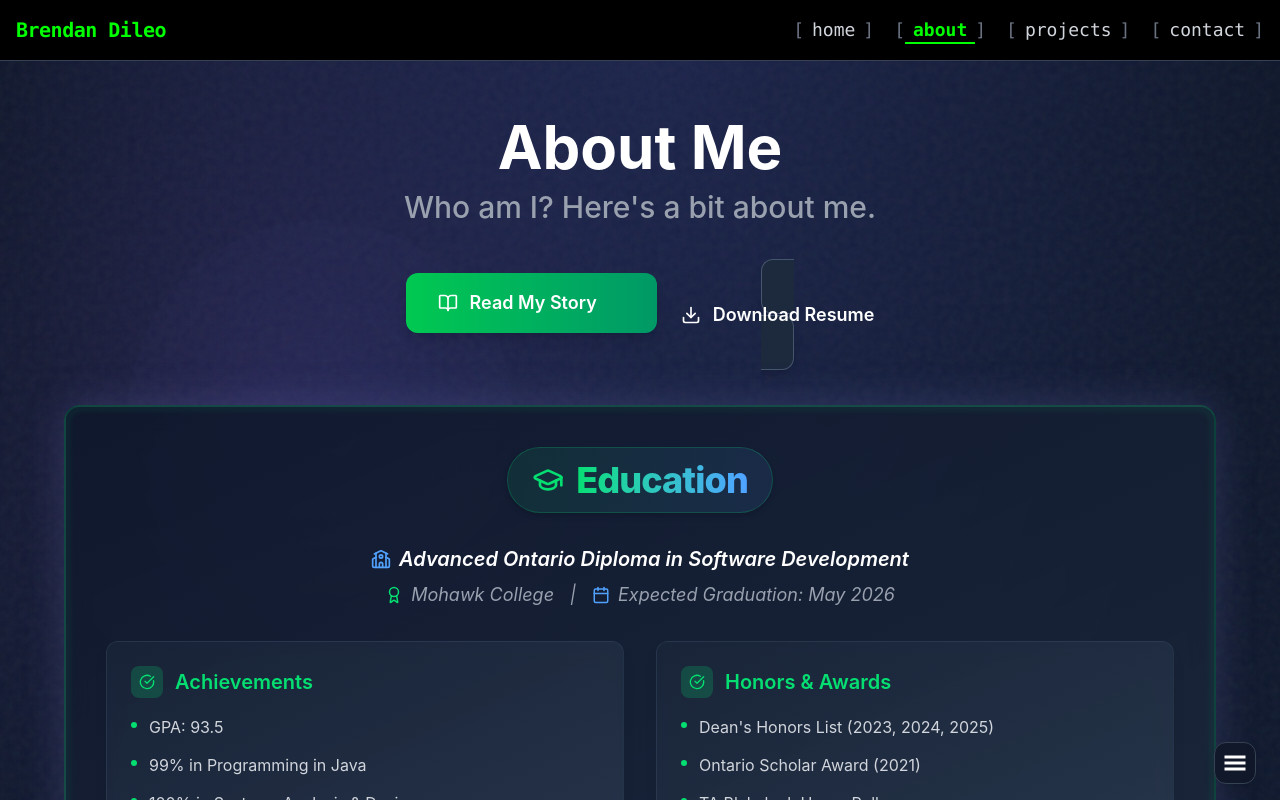
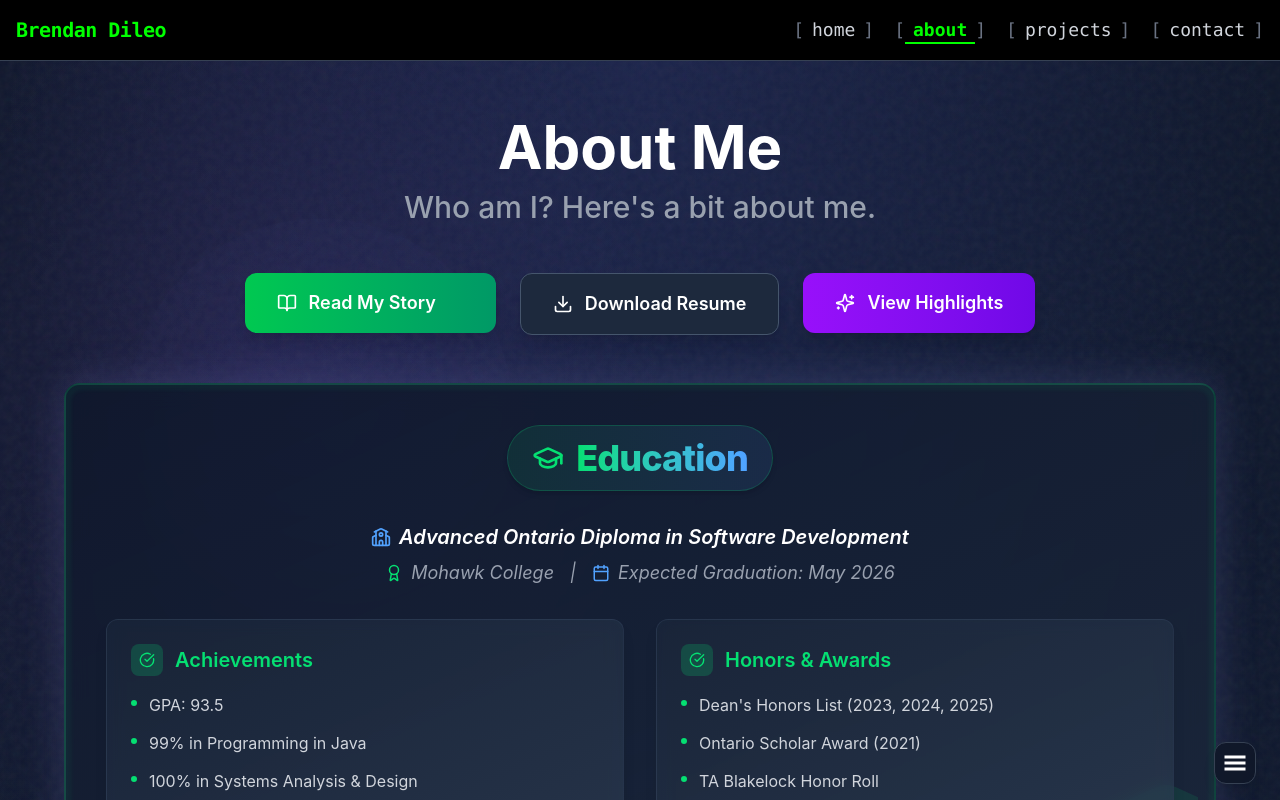
Before and after one commit to brendanddev/brendans-website, a React (Vite) app in the folder frontend/: page /about in a window 1280 px wide. Shown: the top 800 px of the page. Built offline with nearby package versions, Linux system fonts and the light colour scheme.

Commit message:
Update intro actions to use link button

```diff
--- a/frontend/src/components/About/IntroActions.jsx
+++ b/frontend/src/components/About/IntroActions.jsx
@@ -7,10 +7,10 @@
 */
 
 import Button from "../common/Button";
+import LinkButton from "../common/LinkButton";
 import { Download, BookOpen, Sparkles } from "lucide-react";
 import { motion } from "framer-motion";
 
-// onReadStory: Property function to handle opening the story modal
 const IntroActions = ({ onReadStory }) => {
 
   return (
@@ -29,6 +29,7 @@ const IntroActions = ({ onReadStory }) => {
         transition={{ type: "spring", stiffness: 400, damping: 17 }}
         className="w-full sm:w-auto"
       >
+
         {/* Story Button */}
         <Button
           onClick={onReadStory}
@@ -36,7 +37,6 @@ const IntroActions = ({ onReadStory }) => {
         >
           {/* Background gradient */}
           <div className="absolute inset-0 bg-gradient-to-r from-green-400/20 to-emerald-500/20 opacity-0 group-hover:opacity-100 transition-opacity duration-300" />
-
           <div className="relative flex items-center justify-center sm:justify-start gap-2 sm:gap-3">
             {/* Icons to add effects */}
             <BookOpen size={18} className="sm:w-5 sm:h-5 group-hover:rotate-12 transition-transform duration-300" />
@@ -54,8 +54,7 @@ const IntroActions = ({ onReadStory }) => {
         className="w-full sm:w-auto"
       >
         {/* Triggers a download */}
-        <Button
-          as="a"
+        <LinkButton
           href="/BrendanDileo_Resume.pdf"
           download="BrendanDileo_Resume.pdf"
           className="group relative w-full sm:w-auto px-6 sm:px-8 py-3 sm:py-4 text-base sm:text-lg font-semibold bg-slate-800 hover:bg-slate-700 text-white border border-slate-600 hover:border-slate-500 rounded-xl shadow-lg hover:shadow-xl transition-all duration-300 overflow-hidden"
@@ -66,9 +65,30 @@ const IntroActions = ({ onReadStory }) => {
             <Download size={18} className="sm:w-5 sm:h-5 group-hover:animate-bounce transition-all duration-300" />
             <span>Download Resume</span>
           </div>
-        </Button>
+        </LinkButton>
+      </motion.div>
 
+      {/* Highlights Button */}
+      <motion.div
+        whileHover={{ scale: 1.05 }}
+        whileTap={{ scale: 0.95 }}
+        transition={{ type: "spring", stiffness: 400, damping: 17 }}
+        className="w-full sm:w-auto"
+      >
+        <LinkButton
+          to="/highlights"
+          className="group relative w-full sm:w-auto px-6 sm:px-8 py-3 sm:py-4 text-base sm:text-lg font-semibold bg-gradient-to-r from-purple-600 to-violet-700 hover:from-purple-700 hover:to-violet-800 text-white rounded-xl shadow-lg hover:shadow-xl transition-all duration-300 border-0 overflow-hidden"
+        >
+          <div className="absolute inset-0 bg-gradient-to-r from-purple-400/20 to-violet-500/20 opacity-0 group-hover:opacity-100 transition-opacity duration-300" />
+
+          <div className="relative flex items-center justify-center sm:justify-start gap-2 sm:gap-3">
+            <Sparkles size={18} className="sm:w-5 sm:h-5 group-hover:rotate-6 transition-transform duration-300" />
+            <span>View Highlights</span>
+          </div>
+        </LinkButton>
       </motion.div>
+
+
     </motion.div>
   );
 };
```
